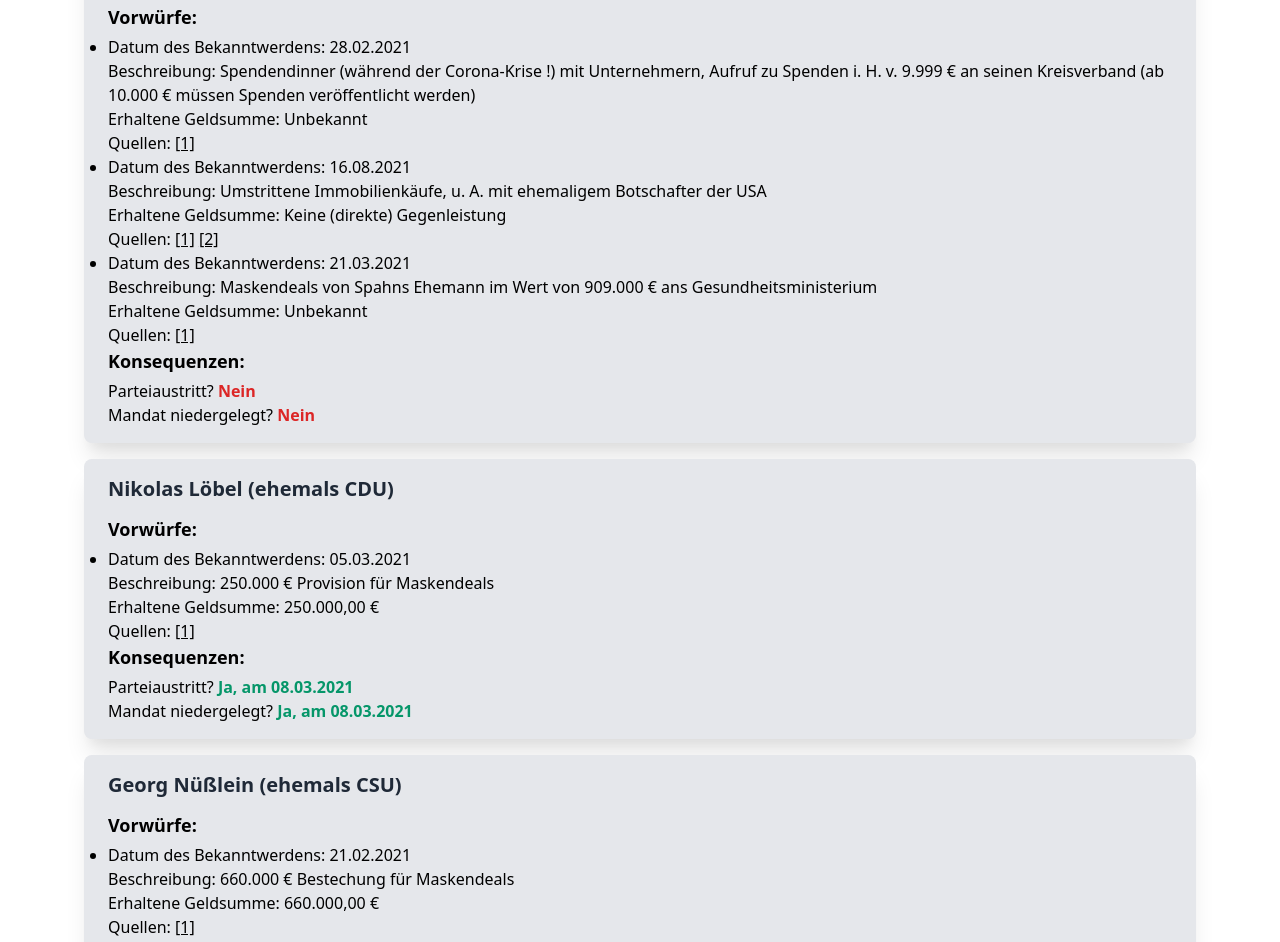
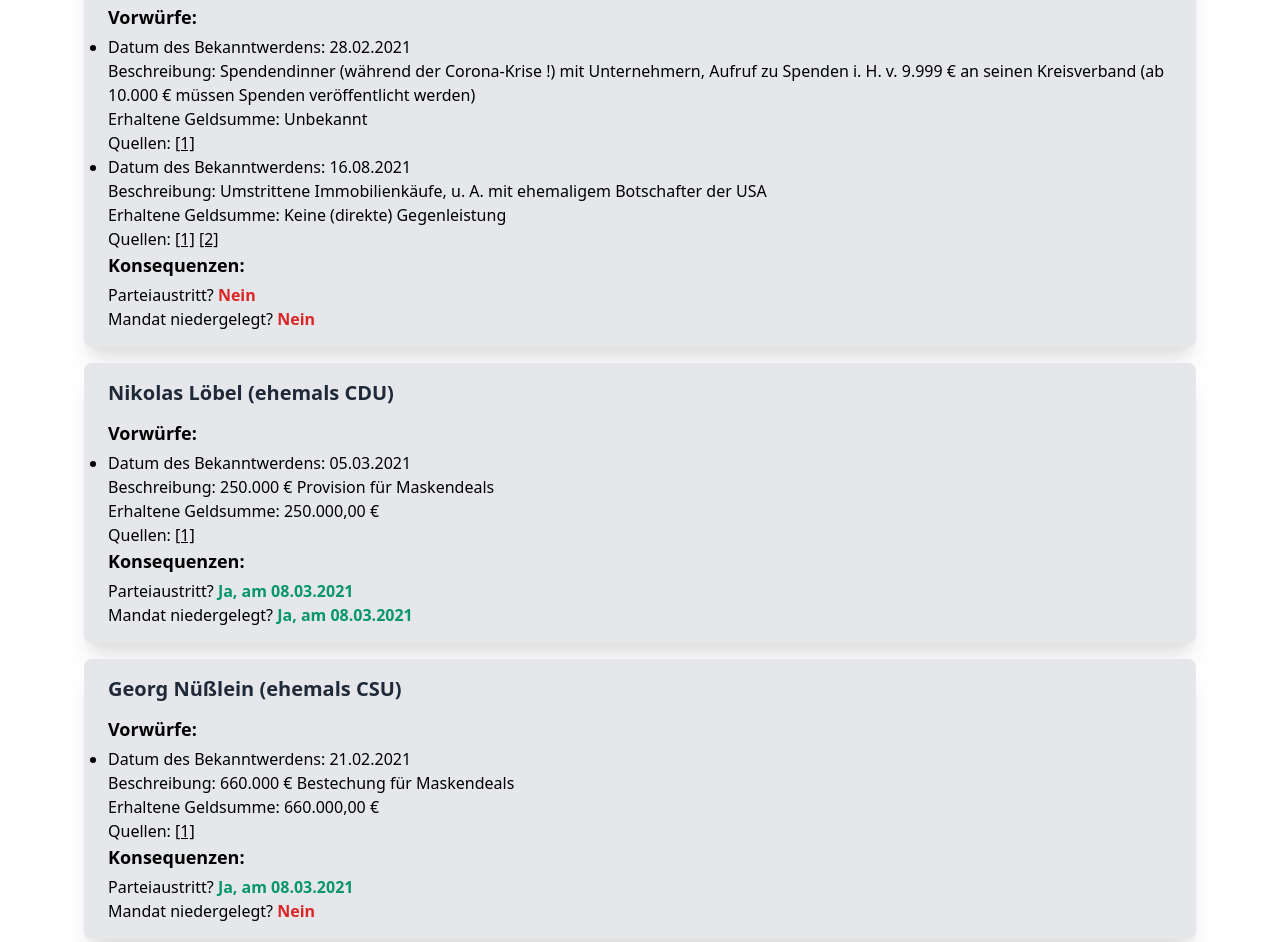
Before and after one commit to silas229/union-affairs, a website built with webpack: page index.html in a window 1280 px wide. Shown: the part 789-1731 px from the top of the page. Built offline with nearby package versions, Linux system fonts and the light colour scheme; what tailwindcss-hyphens would draw is missing.

Commit message:
🐛 Removed wrong accustion

```diff
--- a/cases.json
+++ b/cases.json
@@ -40,14 +40,6 @@
 					"proofs": [
 						"https://www.businessinsider.de/politik/bundesgesundheitsminister-spahn-kauft-luxusvilla-fuer-mehrere-millionen-euro/",
 						"https://www.tagesspiegel.de/27018188.html"
-					]
-				},
-				{
-					"date": "2021-03-21",
-					"value": null,
-					"description": "Maskendeals von Spahns Ehemann im Wert von 909.000 € ans Gesundheitsministerium",
-					"proofs": [
-						"https://www.spiegel.de/politik/deutschland/corona-schutzausruestung-unternehmen-von-jens-spahns-ehemann-verkaufte-masken-an-gesundheitsministerium-a-3f23f507-8818-4d88-829f-e938139aa3c8"
 					]
 				}
 			],
--- a/index.html
+++ b/index.html
@@ -97,13 +97,6 @@
 								<p>Quellen:
 										<a href="https://www.businessinsider.de/politik/bundesgesundheitsminister-spahn-kauft-luxusvilla-fuer-mehrere-millionen-euro/" title="www.businessinsider.de" class="underline hover:text-blue-400">[1]</a>
 										<a href="https://www.tagesspiegel.de/27018188.html" title="www.tagesspiegel.de" class="underline hover:text-blue-400">[2]</a>
-								</p>
-							</li>		<li>
-								<p>Datum des Bekanntwerdens: 21.03.2021</p>
-								<p class="hyphens-auto">Beschreibung: Maskendeals von Spahns Ehemann im Wert von 909.000 € ans Gesundheitsministerium</p>
-								<p>Erhaltene Geldsumme: Unbekannt</p>
-								<p>Quellen:
-										<a href="https://www.spiegel.de/politik/deutschland/corona-schutzausruestung-unternehmen-von-jens-spahns-ehemann-verkaufte-masken-an-gesundheitsministerium-a-3f23f507-8818-4d88-829f-e938139aa3c8" title="www.spiegel.de" class="underline hover:text-blue-400">[1]</a>
 								</p>
 							</li>	</ul>
 						<h3 class="mb-1 font-bold text-lg">Konsequenzen:</h3>
@@ -243,7 +236,7 @@
 						<p>Mandat niedergelegt? <span class="font-bold text-red-600 dark:text-red-500">Nein</span></p>
 					</div>			</div>
 		</section>
-		<p class="text-right dark:text-white">Stand: 22.03.2021, 22:36</p>
+		<p class="text-right dark:text-white">Stand: 24.03.2021, 14:21</p>
 		<details class="dark:text-white">
 			<summary class="font-bold text-2xl">Haftungsausschluss</summary>
 			Ich versuche, die Informationen nach bestem Gewissen vollständig und korrekt anzugeben. Allerdings kann ich dafür kein Gewähr übernehmen. Wenn etwas fehlt oder du ein Fehler gefunden hast, kannst du das <a href="http://github.com/silas229/union-affairs/issues" class="underline">hier</a> melden.
```
